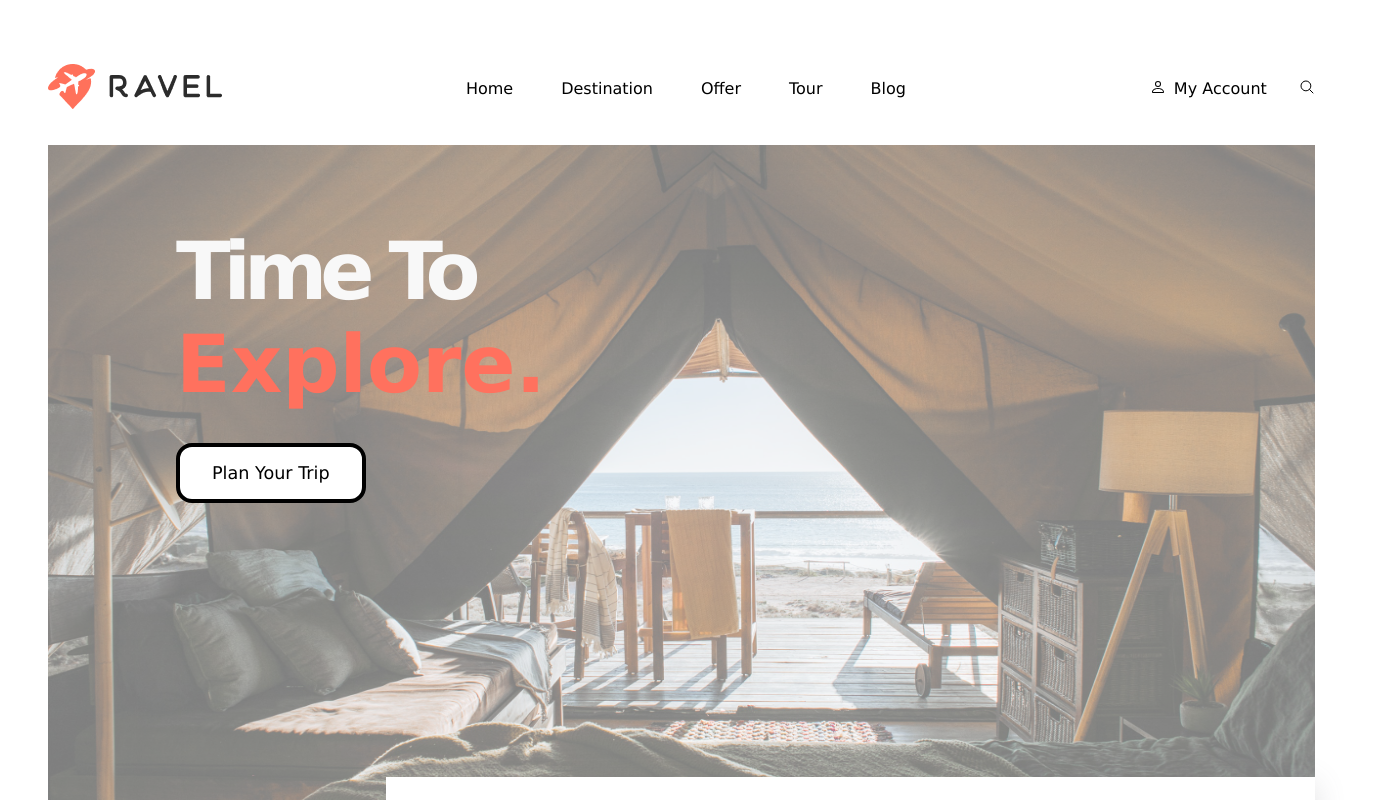
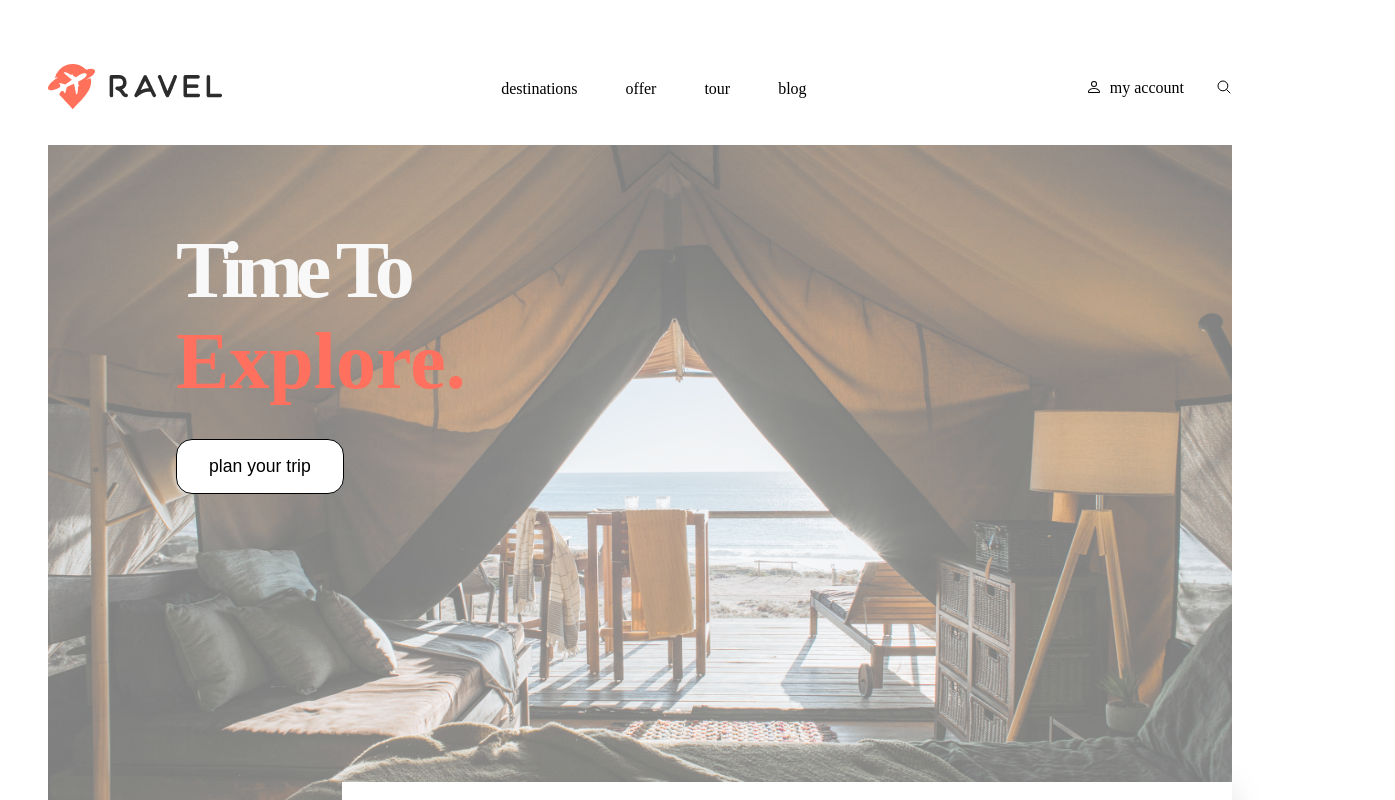
Before and after one commit to OdeliaFink/travel-agency, a React (Vite) app: page / in a window 1280 px wide. Shown: the top 800 px of the page, 1395 px wide, since content can reach past the window. Built offline with nearby package versions, Linux system fonts and the light colour scheme; the HTML template or start-up script is replaced by a standard one.

Commit message:
refactor

```diff
--- a/src/components/Button.jsx
+++ b/src/components/Button.jsx
@@ -8,13 +8,13 @@ const Btn = styled.button`
   padding: 1rem 2rem;
   background-color: white;
   border-radius: 1rem;
-  border: 4px solid black;
+  border: 1px solid black;
   font-size: 1.1rem;
   color: black;
   cursor: pointer;
   transition: background-color 0.4s ease, color 0.4s ease;
 
   &:hover {
-    background-color: grey;
+    background-color: #b8b8b8;
   }
 `;
--- a/src/components/Home.jsx
+++ b/src/components/Home.jsx
@@ -18,7 +18,7 @@ export const Home = () => {
           <h1 style={{ paddingBottom: '2rem', color: 'var(--primary-color)' }}>
             Explore.
           </h1>
-          <Button text="Plan Your Trip" />
+          <Button text="plan your trip" />
         </div>
         <div className="planner">
           <form>
@@ -42,7 +42,7 @@ export const Home = () => {
               />
             </div>
             <div className="row">
-              <Button text="Discover More" />
+              <Button text="discover more" />
             </div>
           </form>
         </div>
--- a/src/components/Navbar.jsx
+++ b/src/components/Navbar.jsx
@@ -30,19 +30,16 @@ export const Navbar = () => {
       <div className={`links ${isNavOpen ? 'show' : ''}`}>
         <ul>
           <li>
-            <a href="#services">Home</a>
+            <a href="#destination"> destinations</a>
           </li>
           <li>
-            <a href="#destination"> Destination</a>
+            <a href="#offer">offer</a>
           </li>
           <li>
-            <a href="#offer">Offer</a>
+            <a href="#tour">tour</a>
           </li>
           <li>
-            <a href="#tour">Tour</a>
-          </li>
-          <li>
-            <a href="#blog">Blog</a>
+            <a href="#blog">blog</a>
           </li>
         </ul>
       </div>
@@ -51,7 +48,7 @@ export const Navbar = () => {
           <span>
             <BsPerson />
           </span>
-          <span>My Account</span>
+          <span>my account</span>
         </div>
         <div className="search">
           <IoSearchOutline />
--- a/src/index.css
+++ b/src/index.css
@@ -11,8 +11,6 @@
   margin: 0;
   padding: 0;
   box-sizing: border-box;
-  font-family: 'Lucida Sans', 'Lucida Sans Regular', 'Lucida Grande',
-    'Lucida Sans Unicode', Geneva, Verdana, sans-serif;
 }
 
 html {
```
